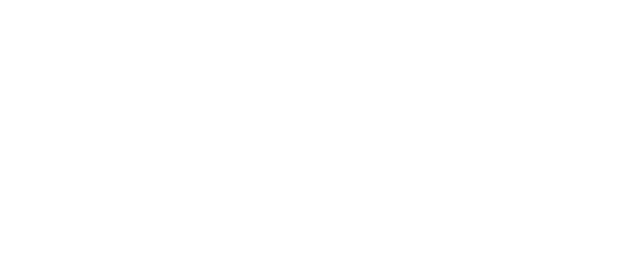
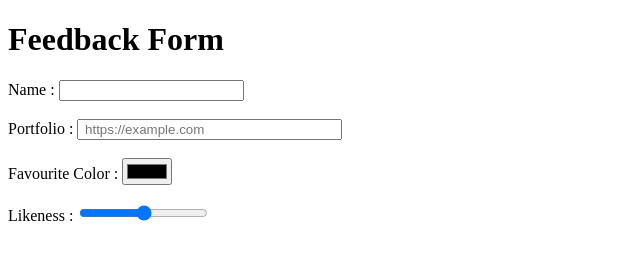
Before and after one commit to acciojob/html-feedback-form-RisingHelll, a website: page main.html in a window 1280 px wide. Shown: the whole page, without its empty margins (0-640 px from the left). Drawn offline with Linux system fonts and the light colour scheme.

Commit message:
created a submission

```diff
--- a/main.html
+++ b/main.html
@@ -10,7 +10,19 @@
 	<!-- the entire body must be written by student -->
     <script type="text/javascript" src="./script.js">
 </script>
+	<h1>Feedback Form</h1>
+	<form method="post">
+		<label for="name">Name : </label>
+		<input id="name" type="text" name="name" minlength="3" maxlength="50" required><br><br>
 
+		<label for="portfolio">Portfolio : </label>
+		<input type="url" name="portfolio" id="portfolio" placeholder=" https://example.com" pattern="https://.*" size="30" required /><br><br>
+
+		<label for="favColor">Favourite Color : </label>
+		<input id="favColor" type="color" name="favColor"><br><br>
+
+		<label for="likeness">Likeness : </label>
+		<input id="likeness" type="range" name="likeness" min="1" max="100">
 </body>
 
 </html>
--- a/script.js
+++ b/script.js
@@ -1 +1 @@
-//your code here
+//your cod
```
